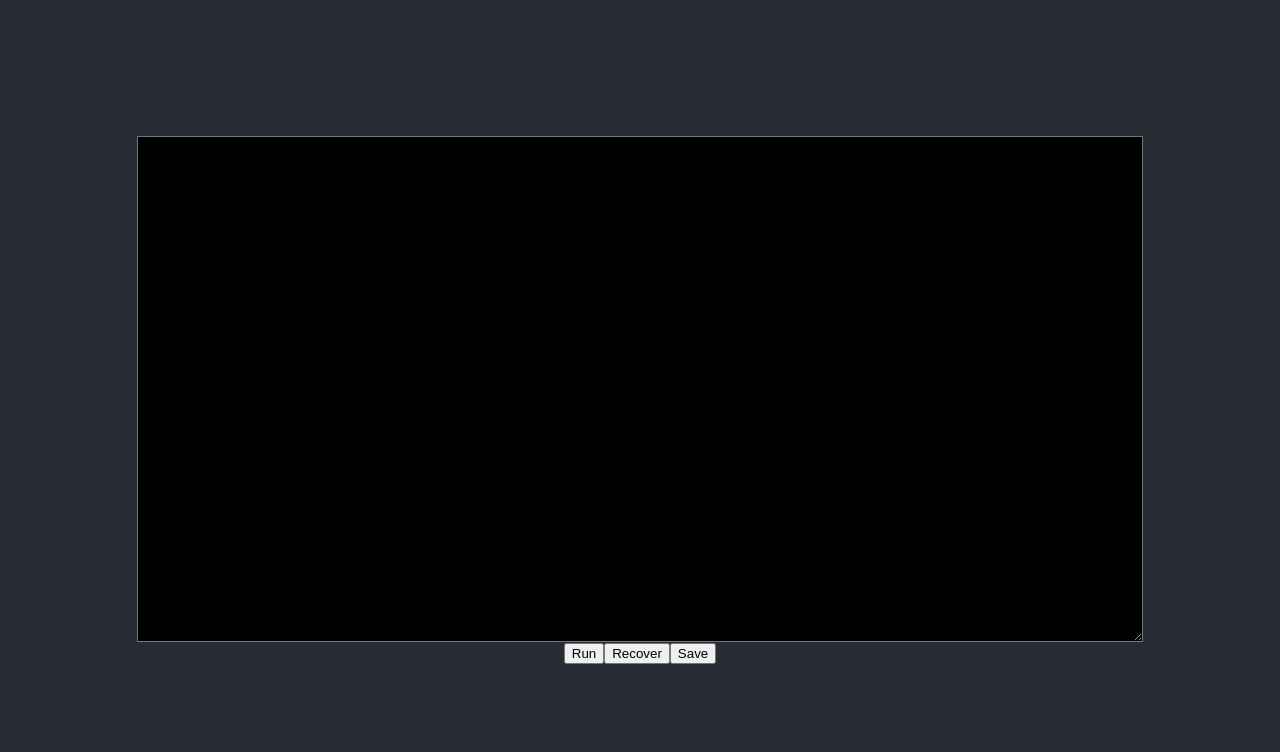
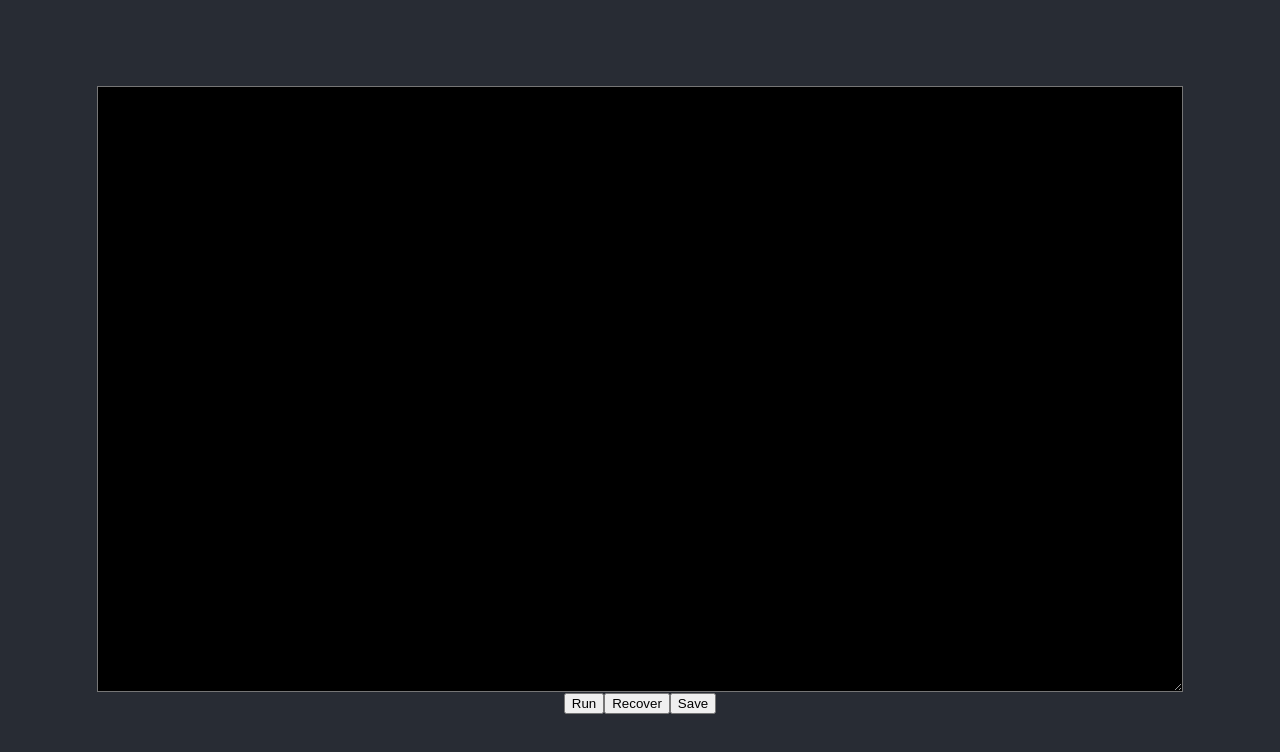
Before and after one commit to platevoltage/rubber-pelican, a React (Create React App) app in the folder frontend/: page / in a window 1280 px wide. Shown: the top 752 px of the page. Built offline with nearby package versions, Linux system fonts and the light colour scheme.

Commit message:
adjusted css

```diff
--- a/frontend/src/components/DuckyInput.css
+++ b/frontend/src/components/DuckyInput.css
@@ -6,8 +6,8 @@
 }
 
 textarea {
-    width: 1000px;
-    height: 500px;
+    width: calc(100vw - 200px);
+    height: calc(100vh - 200px);
     color: #ffffff;
     background-color: #000000;
     font-family: 'Roboto Mono', 'Droid Sans Mono', 'Lucida Console', Monaco, monospace;
```
